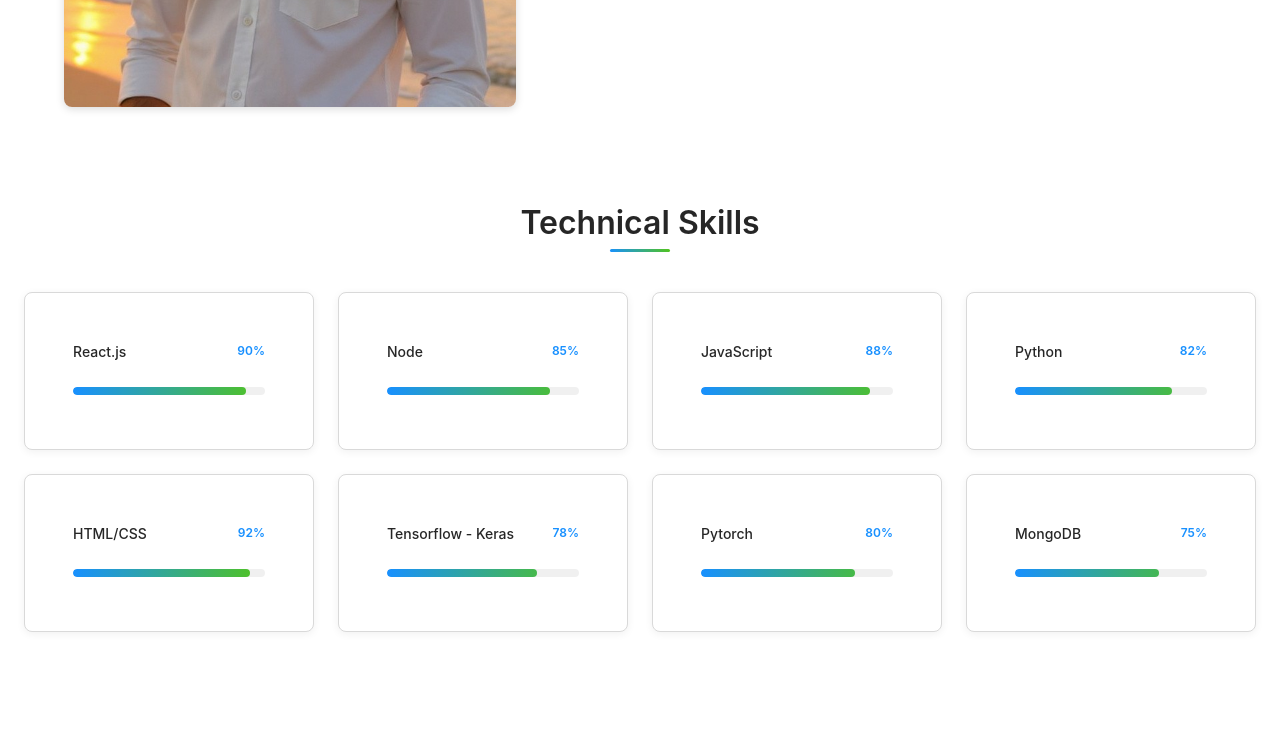
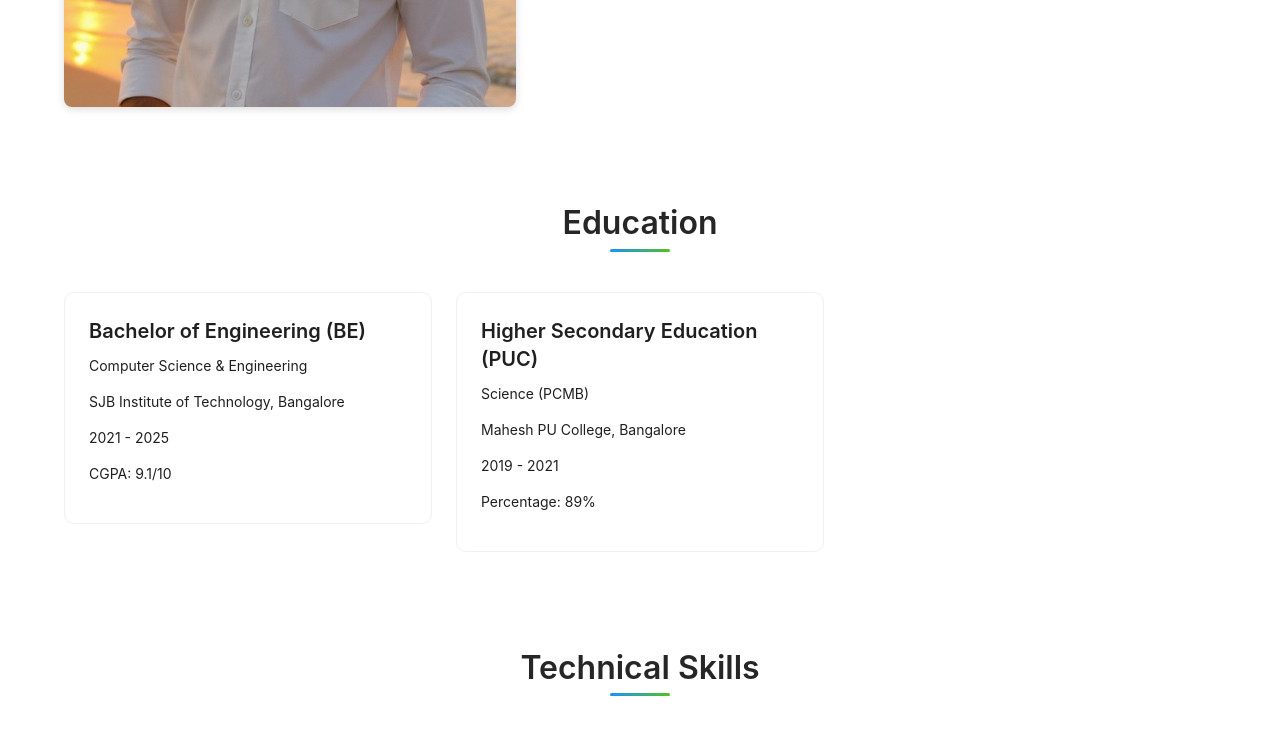
Before and after one commit to LokeshBhaskarNR/Personal_Portfolio, a React (Create React App) app in the folder personal_portfolio/: page /about in a window 1280 px wide. Shown: the part 570-1302 px from the top of the page. Built offline with nearby package versions, Linux system fonts and the light colour scheme.

Commit message:
update about.js

```diff
--- a/personal_portfolio/src/pages/About/About.js
+++ b/personal_portfolio/src/pages/About/About.js
@@ -1,11 +1,10 @@
 import React from 'react';
-import { Row, Col, Typography, Card, Progress, Image, Timeline } from 'antd';
+import { Row, Col, Typography, Card, Progress, Image } from 'antd';
 import {
   TrophyOutlined,
   BookOutlined,
   RocketOutlined,
-  StarOutlined
-} from '@ant-design/icons';
+  } from '@ant-design/icons';
 import './About.scss';
 
 const { Title, Paragraph } = Typography;
@@ -43,6 +42,25 @@ const About = () => {
     }
   ];
 
+      const education = [
+    {
+      degree: 'Bachelor of Engineering (BE)',
+      field: 'Computer Science & Engineering',
+      institution: 'SJB Institute of Technology, Bangalore',
+      year: '2021 - 2025',
+      grade: 'CGPA: 9.1/10',
+    },
+    {
+      degree: 'Higher Secondary Education (PUC)',
+      field: 'Science (PCMB)',
+      institution: 'Mahesh PU College, Bangalore',
+      year: '2019 - 2021',
+      grade: 'Percentage: 89%',
+    }
+
+  ];
+
+
   return (
     <div className="about-page">
       <section className="about-hero">
@@ -75,6 +93,23 @@ const About = () => {
               </Paragraph>
             </div>
           </Col>
+        </Row>
+      </section>
+
+      <section className="education-section">
+        <Title level={2} className="section-title">Education</Title>
+        <Row gutter={[24, 24]}>
+          {education.map((edu, index) => (
+            <Col xs={24} md={8} key={index}>
+              <Card className="education-card">
+                <Title level={4}>{edu.degree}</Title>
+                <Paragraph className="education-field">{edu.field}</Paragraph>
+                <Paragraph className="institution">{edu.institution}</Paragraph>
+                <Paragraph className="education-year">{edu.year}</Paragraph>
+                <Paragraph className="education-grade">{edu.grade}</Paragraph>
+              </Card>
+            </Col>
+          ))}
         </Row>
       </section>
 
--- a/personal_portfolio/src/pages/About/About.scss
+++ b/personal_portfolio/src/pages/About/About.scss
@@ -99,10 +99,15 @@
     }
   }
 
+  .education-section,
   .experience-section {
     padding: $spacing-xl $spacing-md;
     max-width: 1200px;
     margin: 0 auto;
+
+    &.education-section {
+      background: var(--card-bg);
+    }
 
     .ant-timeline {
       padding-top: $spacing-md;
@@ -119,9 +124,38 @@
         }
       }
 
+      .education-card,
       .experience-card {
         @include card-style;
         margin-bottom: $spacing-md;
+
+        .education-header {
+          @include flex-between;
+          margin-bottom: $spacing-sm;
+          flex-wrap: wrap;
+          gap: $spacing-xs;
+
+          .education-year {
+            color: $primary-color;
+            font-weight: $font-weight-bold;
+            font-size: $font-size-base;
+            @include flex-center;
+            gap: 6px;
+
+            .anticon {
+              font-size: 14px;
+            }
+          }
+
+          .education-grade {
+            color: $secondary-color;
+            font-weight: $font-weight-semibold;
+            font-size: $font-size-sm;
+            background: rgba(82, 196, 26, 0.1);
+            padding: 2px 8px;
+            border-radius: 12px;
+          }
+        }
 
         .experience-year {
           color: $primary-color;
@@ -133,12 +167,30 @@
         h4 {
           color: var(--text-color);
           margin-bottom: $spacing-xs;
+          font-size: $font-size-lg;
         }
 
-        .company {
+        .education-field {
+          color: $accent-color;
+          font-weight: $font-weight-medium;
+          margin-bottom: $spacing-xs;
+          font-style: italic;
+        }
+
+        .company,
+        .institution {
           color: $accent-color;
           font-weight: $font-weight-medium;
           margin-bottom: $spacing-sm;
+
+          &::before {
+            content: '🏢 ';
+            margin-right: 4px;
+          }
+        }
+
+        .institution::before {
+          content: '🎓 ';
         }
 
         p {
@@ -146,6 +198,21 @@
           opacity: 0.8;
           margin: 0;
           line-height: 1.6;
+
+          &.education-description {
+            margin-top: $spacing-xs;
+            font-size: $font-size-sm;
+            opacity: 0.9;
+          }
+        }
+      }
+
+      // Responsive timeline for mobile
+      @include respond-to(xs) {
+        .ant-timeline-item {
+          &:nth-child(even) {
+            text-align: left;
+          }
         }
       }
     }
```
